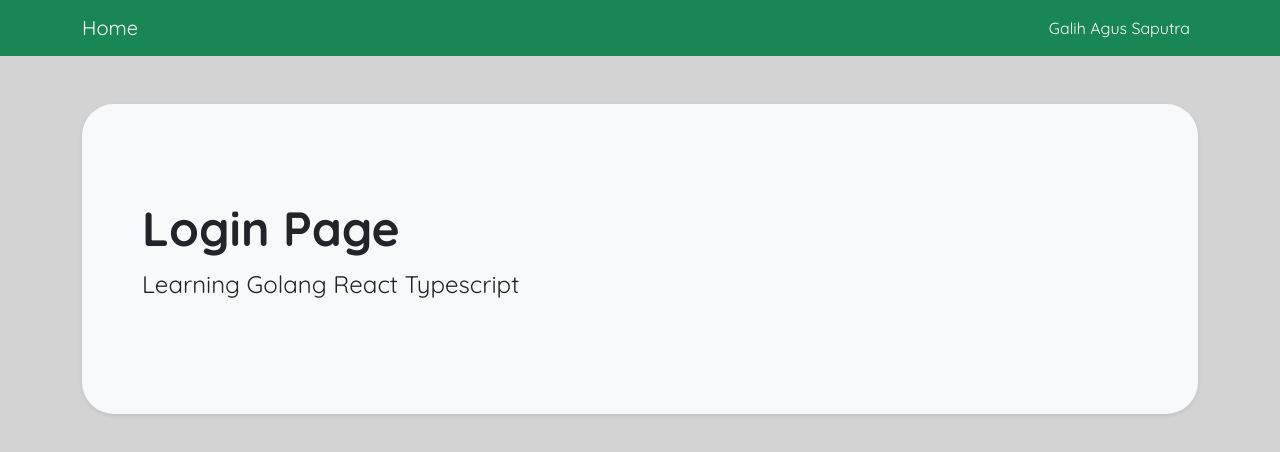
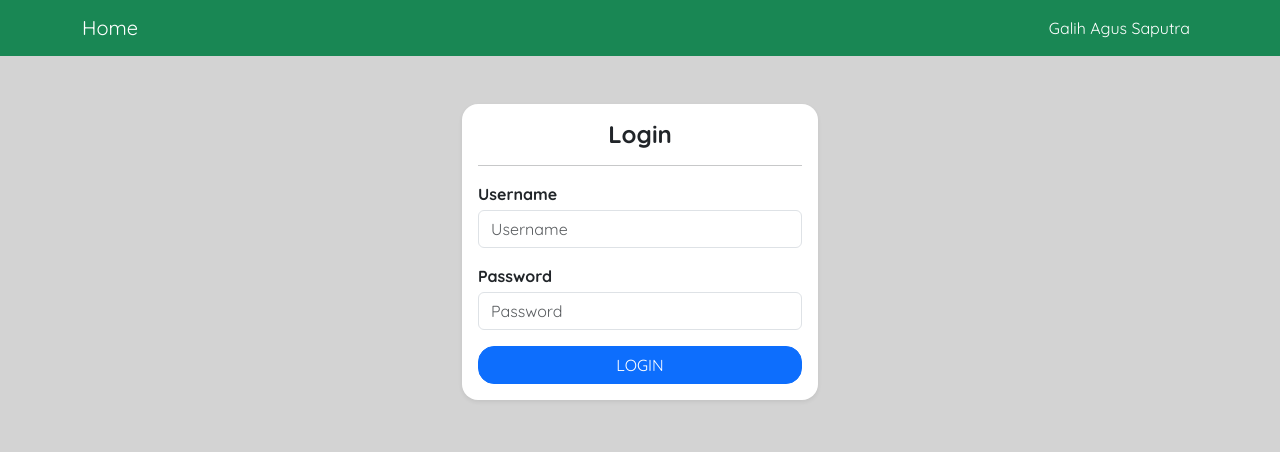
Before and after one commit to Galih17421010/react_go_crud, a React (Vite) app in the folder frontend-react-ts/: page /login in a window 1280 px wide. Shown: the top 452 px of the page. Built offline with nearby package versions, Linux system fonts and the light colour scheme.

Commit message:
login page

```diff
--- a/frontend-react-ts/src/views/auth/login.tsx
+++ b/frontend-react-ts/src/views/auth/login.tsx
@@ -1,11 +1,73 @@
-import { FC } from "react";
+import { FC, FormEvent, useContext, useState } from "react";
+import Cookies from "js-cookie";
+import { useNavigate } from "react-router";
+import { useLogin } from "../../hooks/auth/useLogin";
+import { AuthContext } from "../../context/AuthContext";
+
+interface ValidationErrors {
+    [key: string]: string;
+}
 
 const Login: FC = () => {
+    const navigate = useNavigate();
+
+    const {mutate, isPending} = useLogin();
+
+    const { setIsAuthenticated } = useContext(AuthContext)!;
+
+    const [username, setUsername] = useState<string>('');
+    const [password, setPassword] = useState<string>('');
+
+    const [errors, setErrors] = useState<ValidationErrors>({});
+
+    const handleLogin = async (e: FormEvent) => {
+        e.preventDefault();
+
+        mutate({ username, password }, {
+            onSuccess:(data: any) => {
+                Cookies.set('token', data.data.token);
+                Cookies.set('user', JSON.stringify({
+                    id: data.data.id,
+                    name: data.data.name,
+                    username: data.data.username,
+                    email: data.data.email
+                }));
+
+                setIsAuthenticated(true);
+
+                navigate('/admin/dashboard');
+            },
+            onError: (error: any) => {
+                setErrors(error.response.data.errors);
+            }
+        })
+    }
+
     return (
-        <div className="p-5 mb-4 bg-light rounded-5 shadow-sm">
-            <div className="container-fluid py-5">
-                <h1 className="display-5 fw-bold">Login Page</h1>
-                <p className="col-md-12 fs-4">Learning Golang React Typescript</p>
+        <div className="row justify-content-center mt-5">
+            <div className="col-md-4">
+                <div className="card border-0 rounded-4 shadow-sm">
+                    <div className="card-body">
+                        <h4 className="fw-bold text-center">Login</h4>
+                        <hr />
+                        {errors.Error && <div className="alert aler-danger mt-2 rounded-4">Username or Password is incorrect</div> }
+                        <form onSubmit={handleLogin}>
+                            <div className="form-group mb-3">
+                                <label className="mb-1 fw-bold">Username</label>
+                                <input type="text" value={username} onChange={(e) => setUsername(e.target.value)} className="form-control" placeholder="Username" />
+                                {errors.Username && <div className="alert alert-danger mt-2 rounded-4">{errors.Username}</div> }
+                            </div>
+                            <div className="form-group mb-3">
+                                <label className="mb-1 fw-bold">Password</label>
+                                <input type="password" value={password} onChange={(e) => setPassword(e.target.value)} className="form-control" placeholder="Password" />
+                                {errors.Password && <div className="alert alert-danger mt-2 rounded-4">{errors.Password}</div> }
+                            </div>
+                            <button type="submit" className="btn btn-primary w-100 rounded-4" disabled={isPending}>
+                                {isPending ? 'Loading...' : 'LOGIN'}
+                            </button>
+                        </form>
+                    </div>
+                </div>
             </div>
         </div>
     )
```
